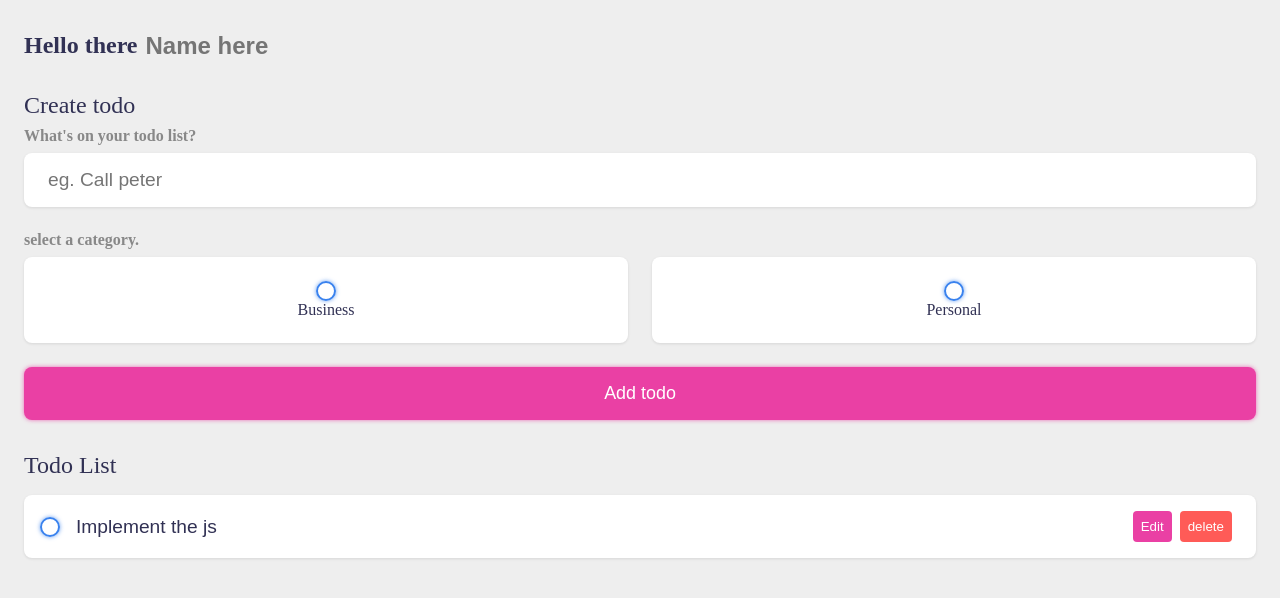
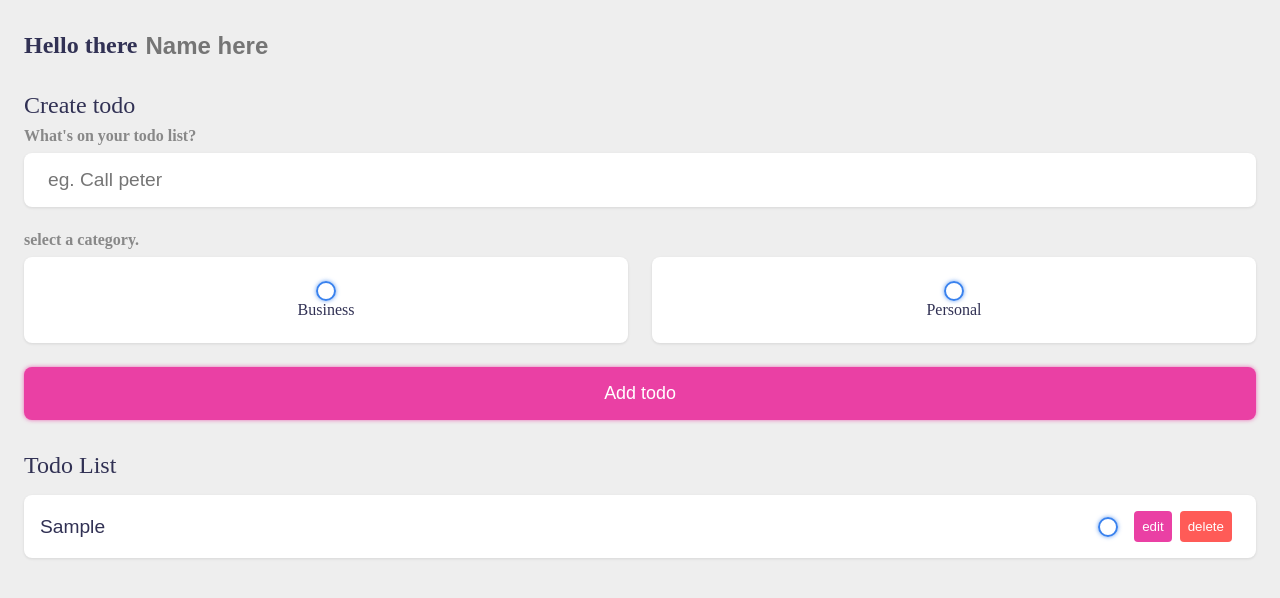
Before and after one commit to kenya194/to-do, a plain HTML site: page index.html in a window 1280 px wide. Both pictures are taken after typing "Sample" into the empty fields and a click on the input "Add todo". Drawn offline with Linux system fonts and the light colour scheme.

Commit message:
Fixed all bugs

```diff
--- a/index.html
+++ b/index.html
@@ -46,11 +46,11 @@
         </section>
 
 
-        <section class="todolist">
+        <section class="todo-list">
             <h2>Todo List</h2>
+            <div class="list" id="todolist">
 
-            <div class="list" id="todo-list">
-                <div class="todo-item">
+                <!-- <div class="todo-item">
 
                     <label>
                         <input type="checkbox">
@@ -66,9 +66,6 @@
                         <button class="delete">delete</button>
                     </div>
                 </div>
-            </div>
-
-
 
                 <div class="todo-item">
 
@@ -85,7 +82,9 @@
                         <button class="edit">Edit</button>
                         <button class="delete">delete</button>
                     </div>
-                </div>
+                </div> -->
+
+            </div>
 
         </section>
 
--- a/index.js
+++ b/index.js
@@ -34,7 +34,7 @@ window.addEventListener( 'load', () => {
 
 
 function displayTodos() {
-    const todoList = document.querySelector('#todo-list');
+    const todoList = document.querySelector('#todolist');
 
     todoList.innerHTML= '';
 
@@ -60,15 +60,17 @@ function displayTodos() {
         edit.classList.add('edit');
         deletebuttom.classList.add('delete');
 
-        content.innerHTML = `<input type="text" value ="$(todo.content)" readonly>`;
+        content.innerHTML = `<input type="text" value ="${todo.content}" readonly>`;
         edit.innerHTML = 'edit';
-        deletebuttom = 'delete';
+        deletebuttom.innerHTML = 'delete';
 
         label.appendChild(input);
         label.appendChild(span);
         actions.appendChild(label);
         todoitem.appendChild(content);
         todoitem.appendChild(actions);
+         actions.appendChild(edit);
+        actions.appendChild(deletebuttom);
 
         todoList.appendChild(todoitem);
 
--- a/style.css
+++ b/style.css
@@ -148,11 +148,11 @@ input:checked ~ .bubble::after{
     opacity: 0.78;
 }
 
-.todolist .list{
+.todo-list .list{
     margin: 1rem 0;
 }
 
-.todolist .todo-item{
+.todo-list .todo-item{
     display: flex;
     align-items: center;
     background-color: white;
```
